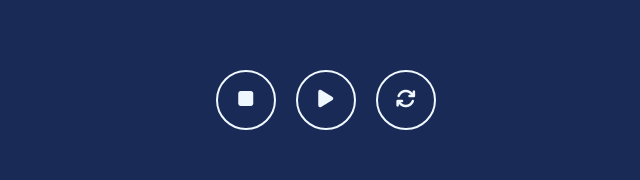
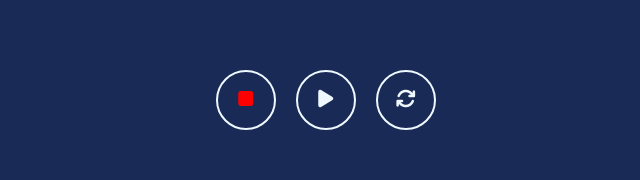
Before and after one commit to Caleb335/stopwatch, a React (Create React App) app: page / in a window 1280 px wide. Shown: the part 344-524 px from the top of the page, without its empty margins (319-959 px from the left). Built offline with nearby package versions, Linux system fonts and the light colour scheme; a web font is replaced by a local one.

Commit message:
fixed some bugs and added conditional styling

```diff
--- a/src/Components/Buttons.js
+++ b/src/Components/Buttons.js
@@ -3,8 +3,11 @@ import React from 'react';
 export default class Buttons extends React.Component {
     render() {
         return(
-            <button onClick={this.props.caller}>
-                <i className={this.props.iconName}></i>
+            <button
+                onClick={this.props.caller}
+                className = {this.props.isActive}
+            >
+                <i className={this.props.iconClassName}></i>
             </button>
         )
     }
--- a/src/Components/Stopwatch.js
+++ b/src/Components/Stopwatch.js
@@ -16,7 +16,7 @@ export default class Stopwatch extends React.Component {
     }
 
     startTimer() {
-        console.log("Are you working?")
+        if (this.state.hasTimerStarted) return;
         this.setState({
             hasTimerStarted: true,
             currentTime: this.state.currentTime,
@@ -40,7 +40,9 @@ export default class Stopwatch extends React.Component {
 
     // function to  reset the timer
     resetTimer() {
+        clearInterval(this.timer);
         this.setState({
+            hasTimerStarted: false,
             timerStart: 0,
             currentTime: 0
         })
@@ -68,16 +70,18 @@ export default class Stopwatch extends React.Component {
                 </div>
                 <div className="buttons mt">
                     <Buttons
+                        isActive={!this.state.hasTimerStarted ? "red" : ""}
                         caller = {this.stopTimer}
-                        iconName = "fas fa-stop"
+                        iconClassName = "fas fa-stop"
                     />
                     <Buttons
+                        isActive={this.state.hasTimerStarted ? "green" : ""}
                         caller = {this.startTimer}
-                        iconName = "fas fa-play"
+                        iconClassName = "fas fa-play"
                     />
                     <Buttons
                         caller = {this.resetTimer}
-                        iconName = "fa fa-refresh"
+                        iconClassName = "fa fa-refresh"
                     />
                 </div>
             </div>
--- a/src/index.css
+++ b/src/index.css
@@ -47,6 +47,14 @@
 
 .buttons > button:nth-child(3):hover {
     color: #0059ff;
+}
+
+.green {
+    color: #00ff00;
+}
+
+.red{
+    color: #ff0000;
 }
 
 button {
```
